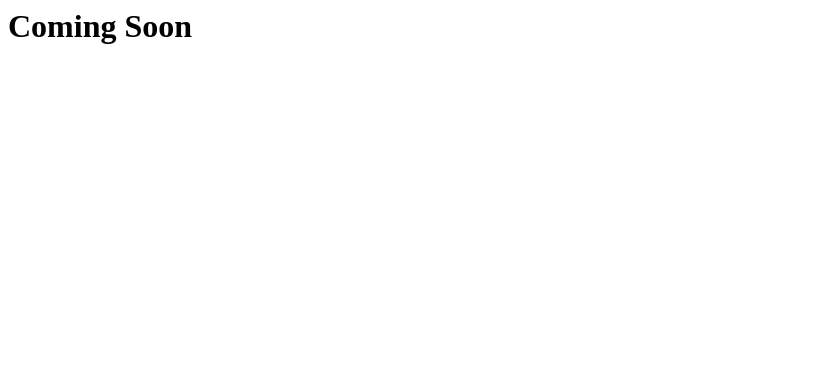
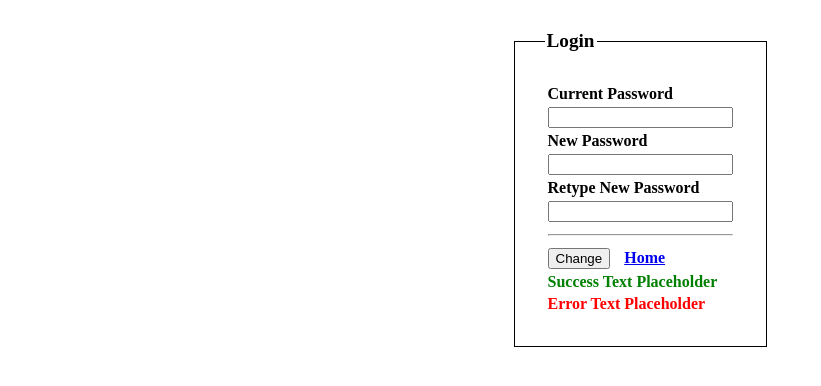
Before and after one commit to smahmuddz/cse479, a PHP site: page /change_password.php in a window 1280 px wide. Shown: the top 386 px of the page, without its empty margins (0-821 px from the left). Run offline with PHP 8.4, Linux system fonts and the light colour scheme.

Commit message:
Update change_password.php

```diff
--- a/Lab9/change_password.php
+++ b/Lab9/change_password.php
@@ -1 +1,98 @@
-<h1>Coming Soon</h1>
+<!DOCTYPE html>
+<html lang="en">
+
+<head>
+    <meta charset="UTF-8">
+    <title>Registration</title>
+    <style type="text/css">
+        fieldset {
+            border: 1px solid black;
+            margin: 30px auto;
+            padding: 30px;
+            text-align: left;
+            width:20px;
+        }
+        legend {
+            font-weight: bold;
+            font-size: larger;
+        }
+
+
+        select {
+            width: 175px;
+            text-align: center;
+        }
+
+        a {
+            margin-left: 10px;
+        }
+
+        .error {
+            color: red;
+        }
+
+        .success {
+            color: green;
+        }
+    </style>
+</head>
+<body>
+<form action="" method="POST">
+        <fieldset>
+            <legend>Login</legend>
+            <table>
+                <tr>
+                    <th>
+                        Current Password
+                    </th>
+                </tr>
+                <tr>
+                    <td>
+                        <input type="password" name="currpass" required>
+                    </td>
+                </tr>
+                <tr>
+                    <th>
+                        New Password
+                    </th>
+                </tr>
+                <tr>
+                    <td>
+                        <input type="password" name="newpass" required>
+                    </td>
+                </tr>
+                <tr>
+                    <th>
+                        Retype New Password
+                    </th>
+                </tr>
+                <tr>
+                    <td>
+                        <input type="password" name="retype_newpass" required>
+                    </td>
+                </tr>
+                <tr>
+                    <td>
+                        <hr>
+                    </td>
+                </tr>
+                <tr>
+                    <th>
+                        <button type="submit" name="submit">Change</button>
+                        <a href="homepage.php">Home</a>
+                    </th>
+                </tr>
+                <tr>
+                    <th>
+                        <span class="success"><?php echo "Success Text Placeholder" ?></span>
+                    </th>
+                </tr>
+                <tr>
+                    <th>
+                        <span class="error"><?php echo "Error Text Placeholder" ?></span>
+                    </th>
+                </tr>
+            </table>
+        </fieldset>
+    </form>
+</body>
```
